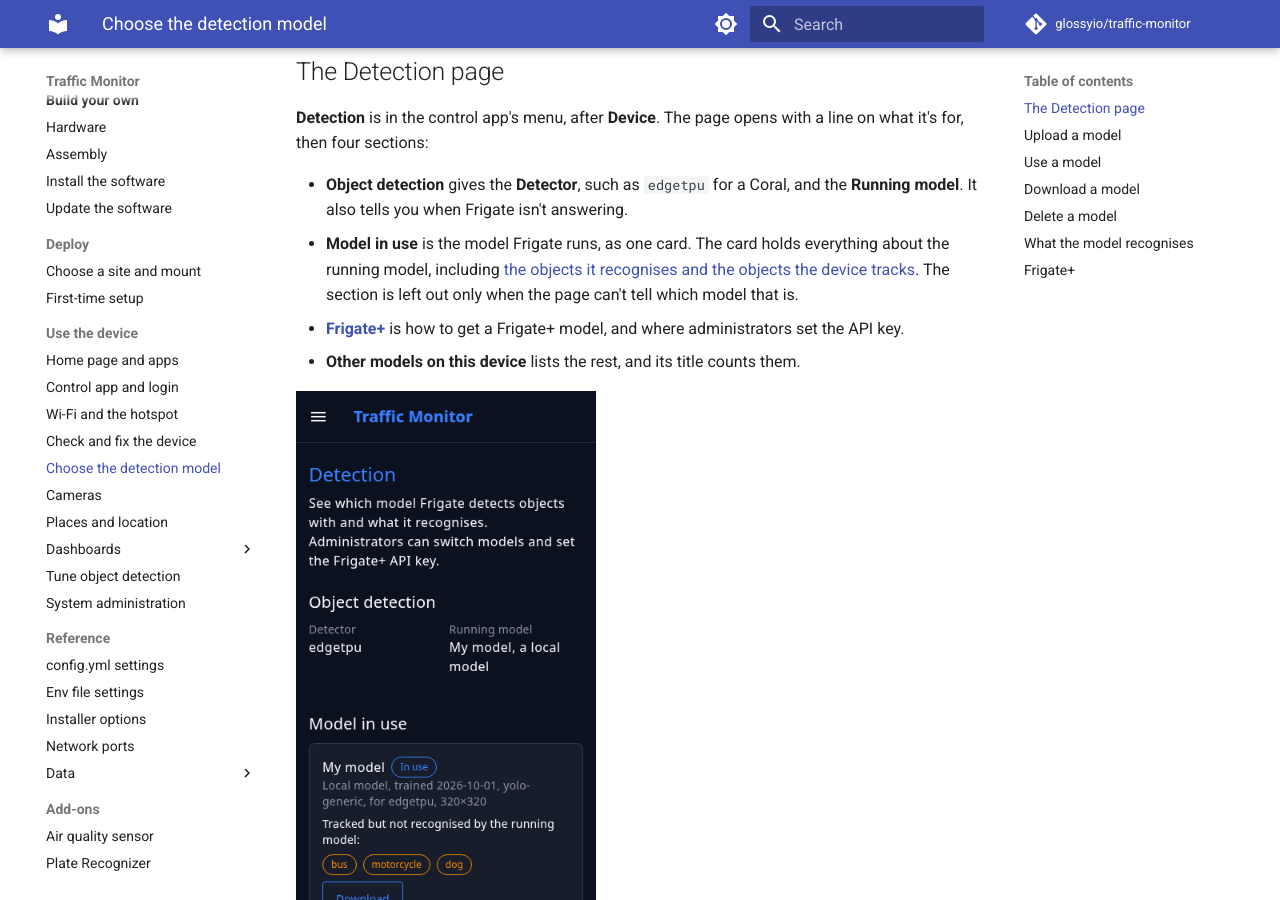
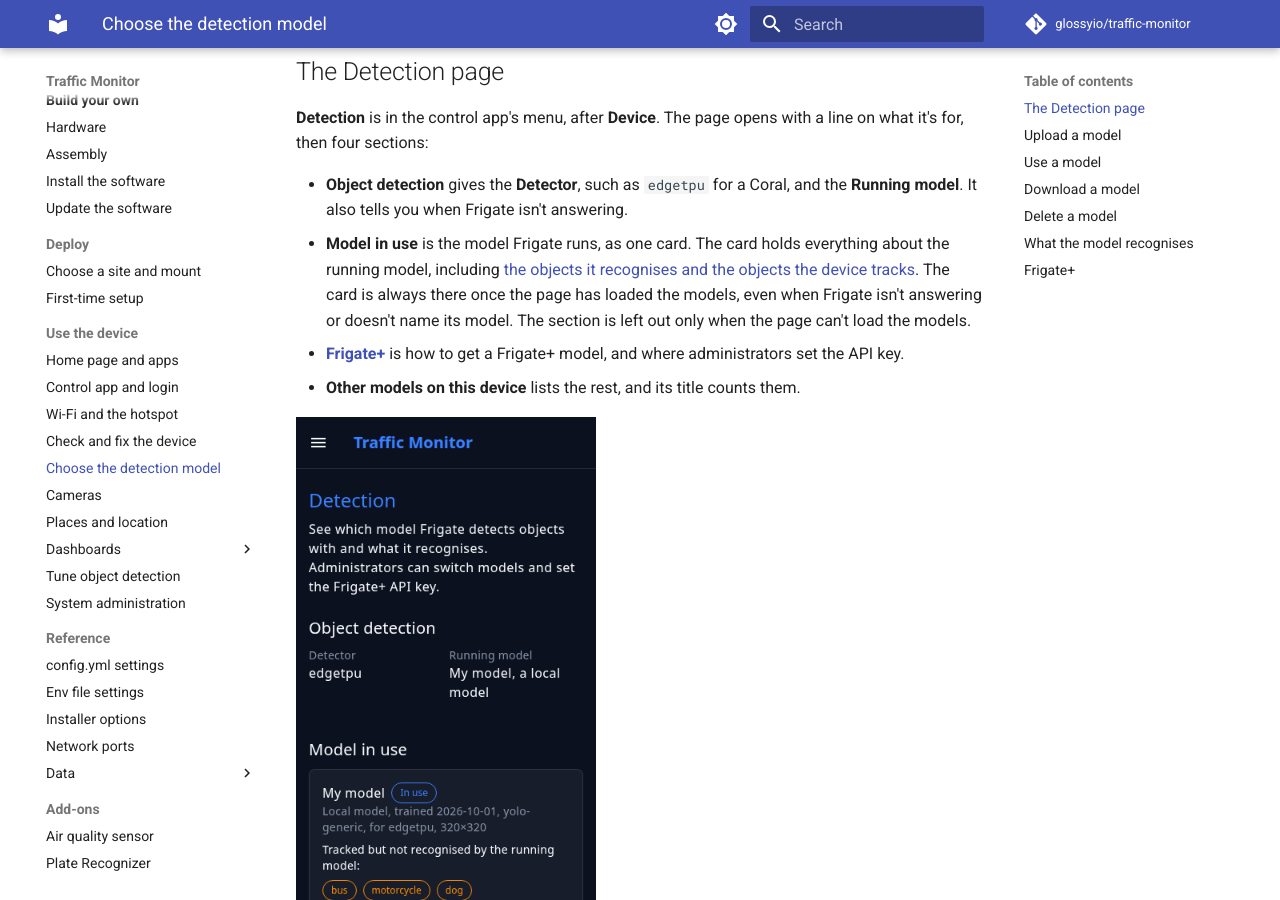
Before and after one commit to glossyio/traffic-monitor, an MkDocs documentation site: the page built from docs/use/detection.md, in a window 1280 px wide and 900 px high, scrolled down 364 px. Built offline with MkDocs 1.6.1 and Material for MkDocs 9.7.7, drawn with Linux system fonts in a browser that asks for light colours; comment, search, counter and statistics services are not loaded; the version menu is left out.

Commit message:
Say when the Detection page leaves out the card in use
The docs said the Model in use section is left out when the page can't tell
which model Frigate runs. The page always makes the card once the models have
loaded, titled "Unknown model" when Frigate names none, so the section is
absent only when the models can't be loaded.

Assisted-by: Claude Code 2.1.323 (CLI)
AI-Model: Claude Sonnet 5.5 (claude-sonnet-5-5)
AI-Role: drafted

```diff
--- a/docs/use/detection.md
+++ b/docs/use/detection.md
@@ -11,7 +11,7 @@ The control app's **Detection** page shows what the device looks for and which A
 **Detection** is in the control app's menu, after **Device**. The page opens with a line on what it's for, then four sections:
 
 * **Object detection** gives the **Detector**, such as `edgetpu` for a Coral, and the **Running model**. It also tells you when Frigate isn't answering.
-* **Model in use** is the model Frigate runs, as one card. The card holds everything about the running model, including [the objects it recognises and the objects the device tracks](#what-the-model-recognises). The section is left out only when the page can't tell which model that is.
+* **Model in use** is the model Frigate runs, as one card. The card holds everything about the running model, including [the objects it recognises and the objects the device tracks](#what-the-model-recognises). The card is always there once the page has loaded the models, even when Frigate isn't answering or doesn't name its model. The section is left out only when the page can't load the models.
 * **[Frigate+](#frigate-plus)** is how to get a Frigate+ model, and where administrators set the API key.
 * **Other models on this device** lists the rest, and its title counts them.
 
```
